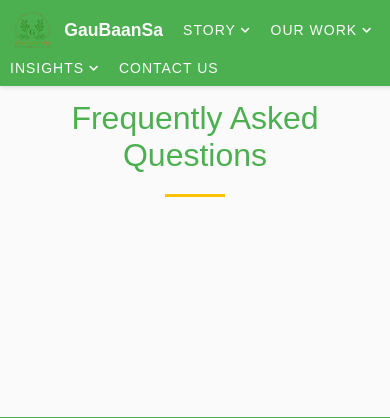
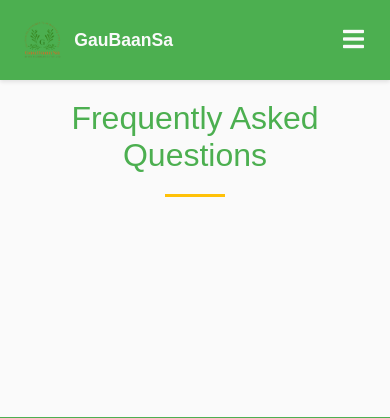
Before and after one commit to Satvik273/Green_Shelter, a Flask app: page /faq in a window 390 px wide. Shown: the top 418 px of the page. Run offline with Flask 3, Linux system fonts and the light colour scheme.

Commit message:
nav bar redesigned

```diff
--- a/static/css/components/_variables.css
+++ b/static/css/components/_variables.css
@@ -7,6 +7,7 @@
     --text-dark: #212121;     /* Deep Charcoal */
     --text-light: #757575;    /* Medium Grey */
     --white: #FAFAFA;       /* Clean Off-White */
+    --danger: #e74c3c;       /* Red for errors */
 
     /* Spacing */
     --spacing-sm: 10px;
--- a/static/css/components/contact.css
+++ b/static/css/components/contact.css
@@ -128,14 +128,12 @@
     color: var(--text-dark);
 }
 
-/* Flash Messages */
-.flash-messages {
-    padding: 0 20px;
-    max-width: 1200px;
-    /* This margin provides some space between the nav and the message. */
-    margin: 20px auto;
+/* Flash Messages Container on Contact Page */
+.flash-messages-container {
+    margin-bottom: 20px;
 }
 
+/* Generic Alert Styles */
 .alert {
     padding: 15px;
     margin-bottom: 20px;
--- /dev/null
+++ b/static/css/components/faq.css
@@ -0,0 +1,68 @@
+/* FAQ Page Styles */
+.faq-page {
+    max-width: 900px;
+    margin: 0 auto;
+    padding: 0 20px 80px; /* Top padding is now handled by the 'main' element */
+}
+
+.faq-container {
+    margin-top: 40px;
+    display: flex;
+    flex-direction: column;
+    gap: 15px;
+}
+
+.faq-item {
+    border: 1px solid #e0e0e0;
+    border-radius: 8px;
+    overflow: hidden;
+    background: var(--white);
+    transition: var(--transition);
+}
+
+.faq-item:hover {
+    border-color: var(--primary);
+}
+
+.faq-question {
+    width: 100%;
+    padding: 20px;
+    background: transparent;
+    border: none;
+    cursor: pointer;
+    display: flex;
+    justify-content: space-between;
+    align-items: center;
+    text-align: left;
+    transition: background-color 0.3s ease;
+}
+
+.faq-question h3 {
+    margin: 0;
+    color: var(--primary);
+    font-size: 1.2em;
+    font-weight: 600;
+}
+
+.faq-toggle {
+    color: var(--primary);
+    font-size: 1.2em;
+    transition: transform 0.3s ease;
+}
+
+.faq-question[aria-expanded="true"] + .faq-answer {
+    max-height: 500px; /* A large enough value */
+    padding: 0 20px 20px;
+}
+
+.faq-question[aria-expanded="true"] .faq-toggle {
+    transform: rotate(45deg);
+}
+
+.faq-answer {
+    max-height: 0;
+    overflow: hidden;
+    transition: max-height 0.4s ease-out, padding 0.4s ease-out;
+    line-height: 1.7;
+    color: var(--text-light);
+}
--- a/static/css/style.css
+++ b/static/css/style.css
@@ -9,6 +9,15 @@
 @import 'components/endorsements.css';
 @import 'components/contact.css';
 @import 'components/products.css';
+@import 'components/faq.css';
+
+/* Global Box Sizing */
+html {
+  box-sizing: border-box;
+}
+*, *:before, *:after {
+  box-sizing: inherit;
+}
 
 .site-footer {
     background-color: var(--primary);
@@ -28,7 +37,6 @@
     padding: 0;
     background-color: var(--white); /* Use the new off-white background */
     color: var(--text-dark);
-    overflow-x: hidden;
 }
 
 main {
@@ -238,7 +246,7 @@
 /* Navigation */
 .main-nav {
     background-color: var(--primary);
-    padding: var(--spacing-md) var(--spacing-xl);
+    padding: var(--spacing-md) var(--spacing-lg);
     position: fixed;
     width: 100%;
     top: 0;
@@ -246,11 +254,18 @@
     z-index: 1000;
     box-shadow: var(--shadow-sm);
     display: flex;
+    justify-content: space-between;
     align-items: center;
-    gap: var(--spacing-lg);
 }
 
-.main-nav > a {
+.nav-links-container {
+    display: flex;
+    align-items: center;
+    gap: 18px; /* Slightly reduced gap for more space */
+}
+
+.nav-links-container > a,
+.dropdown-toggle {
     text-decoration: none;
     color: var(--white);
     font-weight: 500;
@@ -260,7 +275,8 @@
     transition: color 0.3s ease;
 }
 
-.main-nav > a:hover {
+.nav-links-container > a:hover,
+.dropdown-toggle:hover {
     color: var(--secondary);
 }
 
@@ -273,6 +289,8 @@
     font-size: 1.1em;
     text-transform: none;
     letter-spacing: normal;
+    color: var(--white);
+    text-decoration: none;
 }
 
 .nav-logo img {
@@ -291,20 +309,14 @@
 }
 
 .dropdown-toggle {
-    text-decoration: none;
-    color: var(--white);
-    font-weight: 500;
-    text-transform: uppercase;
-    letter-spacing: 1px;
-    font-size: 14px;
-    transition: color 0.3s ease;
     display: flex;
     align-items: center;
     gap: 5px;
-}
-
-.dropdown-toggle:hover {
-    color: var(--secondary);
+    background: none;
+    border: none;
+    padding: 0;
+    font-family: inherit;
+    cursor: pointer;
 }
 
 .dropdown-toggle i {
@@ -368,12 +380,12 @@
 }
 
 /* Navigation link animations */
-.main-nav > a, .dropdown-toggle {
+.nav-links-container > a, .dropdown-toggle {
     position: relative;
     overflow: hidden;
 }
 
-.main-nav > a::after, .dropdown-toggle::after {
+.nav-links-container > a::after, .dropdown-toggle::after {
     content: '';
     position: absolute;
     bottom: 0;
@@ -381,60 +393,58 @@
     width: 100%;
     height: 2px;
     background: var(--secondary);
-    transition: left 0.3s ease;
+    transition: left 0.3s ease-out;
 }
 
-.main-nav > a:hover::after, .dropdown-toggle:hover::after {
+.nav-links-container > a:hover::after, .dropdown-toggle:hover::after {
     left: 0;
 }
 
 /* Mobile Navigation */
-@media (max-width: 768px) {
-    .main-nav {
-        flex-wrap: wrap;
-        padding: var(--spacing-sm);
-        gap: var(--spacing-sm);
-        transform: none !important;
-    }
+.mobile-nav-toggle {
+    display: none;
+    background: none;
+    border: none;
+    color: var(--white);
+    font-size: 1.5rem;
+    cursor: pointer;
+    z-index: 1001;
+}
 
-    .dropdown-menu {
-        position: static;
-        opacity: 1;
-        visibility: visible;
-        transform: none;
-        box-shadow: none;
-        background: rgba(255, 255, 255, 0.1);
-        backdrop-filter: blur(10px);
-        border-radius: 0;
-        min-width: 100%;
-        margin-top: 10px;
-        display: none;
-        animation: slideDown 0.3s ease-out;
-    }
+.sr-only {
+    position: absolute;
+    width: 1px;
+    height: 1px;
+    padding: 0;
+    margin: -1px;
+    overflow: hidden;
+    clip: rect(0, 0, 0, 0);
+    white-space: nowrap;
+    border: 0;
+}
 
-    @keyframes slideDown {
-        from {
-            opacity: 0;
-            transform: translateY(-10px);
-        }
-        to {
-            opacity: 1;
-            transform: translateY(0);
-        }
-    }
-
-    .dropdown:hover .dropdown-menu {
+@media (max-width: 1050px) {
+    .mobile-nav-toggle {
         display: block;
     }
 
-    .dropdown-menu a {
-        color: var(--white);
-        border-bottom: 1px solid rgba(255, 255, 255, 0.1);
-        font-size: 12px;
-        padding: 8px 15px;
-        transform: translateX(-20px);
-        opacity: 0;
-        animation: slideInLeft 0.3s ease-out forwards;
+    .main-nav {
+        padding: var(--spacing-md);
+    }
+
+    .nav-links-container {
+        position: fixed;
+        top: 0;
+        right: -100%;
+        width: 300px;
+        height: 100vh;
+        background: var(--primary);
+        flex-direction: column;
+        align-items: flex-start;
+        padding: 100px 30px 30px;
+        gap: 20px;
+        box-shadow: var(--shadow-lg);
+        transition: right 0.4s ease-in-out;
     }
 
     .dropdown-menu a:nth-child(1) { animation-delay: 0.1s; }
@@ -448,11 +458,32 @@
         }
     }
 
-    .dropdown-menu a:hover {
-        background-color: rgba(255, 255, 255, 0.1);
-        color: var(--secondary);
-        transform: translateX(5px);
+    .nav-links-container.nav-active {
+        right: 0;
     }
+
+    .dropdown {
+        width: 100%;
+    }
+
+    .dropdown-toggle {
+        width: 100%;
+        justify-content: space-between;
+        font-size: 1.2rem;
+    }
+
+    .dropdown-menu {
+        position: relative;
+        box-shadow: none;
+        opacity: 1;
+        visibility: visible;
+        transform: none;
+        background: rgba(255, 255, 255, 0.05);
+        display: none; /* Hidden by default, shown on click */
+    }
+
+    .dropdown:hover .dropdown-menu { display: none; } /* Disable hover on mobile */
+    .dropdown-toggle[aria-expanded="true"] + .dropdown-menu { display: block; }
 }
 
 /* Common Components */
--- a/templates/base.html
+++ b/templates/base.html
@@ -57,8 +57,14 @@
             <span>GauBaanSa</span>
         </a>
 
+        <button class="mobile-nav-toggle" aria-controls="nav-links-container" aria-expanded="false">
+            <span class="sr-only">Menu</span>
+            <i class="fas fa-bars"></i>
+        </button>
+
+        <div class="nav-links-container" id="nav-links-container">
             <div class="dropdown">
-            <a href="#" class="dropdown-toggle">STORY<i class="fas fa-chevron-down"></i></a>
+                <button type="button" class="dropdown-toggle">STORY<i class="fas fa-chevron-down"></i></button>
                 <div class="dropdown-menu">
                     <a href="{{ url_for('about') }}">Know Us</a>
                     <a href="{{ url_for('why_natural') }}">Why Us</a>
@@ -68,7 +74,7 @@
             </div>
 
             <div class="dropdown">
-            <a href="#" class="dropdown-toggle">OUR WORK<i class="fas fa-chevron-down"></i></a>
+                <button type="button" class="dropdown-toggle">OUR WORK<i class="fas fa-chevron-down"></i></button>
                 <div class="dropdown-menu">
                     <a href="{{ url_for('products') }}">Products & Services</a>
                     <a href="{{ url_for('projects_page') }}">Projects</a>
@@ -77,7 +83,7 @@
             </div>
 
             <div class="dropdown">
-            <a href="#" class="dropdown-toggle">INSIGHTS<i class="fas fa-chevron-down"></i></a>
+                <button type="button" class="dropdown-toggle">INSIGHTS<i class="fas fa-chevron-down"></i></button>
                 <div class="dropdown-menu">
                     <a href="{{ url_for('faq') }}">FAQ's</a>
                     <a href="{{ url_for('blog') }}">Blogs</a>
@@ -87,17 +93,9 @@
             </div>
 
             <a href="{{ url_for('contact') }}">Contact Us</a>
+        </div>
     </nav>
     <main>
-        {% with messages = get_flashed_messages(with_categories=true) %}
-            {% if messages %}
-                <div class="flash-messages">
-                    {% for category, message in messages %}
-                        <div class="alert alert-{{ category }}">{{ message }}</div>
-                    {% endfor %}
-                </div>
-            {% endif %}
-        {% endwith %}
         {% block content %}
         {% endblock %}
     </main>
@@ -150,6 +148,19 @@
     <script src="{{ url_for('static', filename='js/main.js', v=cache_buster) }}"></script>
     {% block extra_scripts %}{% endblock %}
     <script>
+        // Mobile navigation toggle
+        const mobileNavToggle = document.querySelector('.mobile-nav-toggle');
+        const navLinksContainer = document.querySelector('#nav-links-container');
+
+        mobileNavToggle.addEventListener('click', () => {
+            const isExpanded = mobileNavToggle.getAttribute('aria-expanded') === 'true';
+            mobileNavToggle.setAttribute('aria-expanded', !isExpanded);
+            navLinksContainer.classList.toggle('nav-active');
+            mobileNavToggle.querySelector('i').classList.toggle('fa-bars', isExpanded);
+            mobileNavToggle.querySelector('i').classList.toggle('fa-times', !isExpanded);
+        });
+    </script>
+    <script>
         // Handle newsletter subscription form submission
         async function handleSubscription(event) {
             event.preventDefault();
@@ -166,11 +177,11 @@
                 });
                 const result = await response.json();
                 messageEl.textContent = result.message;
-                messageEl.style.color = response.ok ? 'var(--primary-color)' : 'var(--danger-color)';
+                messageEl.style.color = response.ok ? 'var(--primary)' : 'var(--danger)';
                 if (response.ok) form.reset();
             } catch (error) {
                 messageEl.textContent = 'An unexpected error occurred. Please try again.';
-                messageEl.style.color = 'var(--danger-color)';
+                messageEl.style.color = 'var(--danger)';
             }
         }
     </script>
--- a/templates/faq.html
+++ b/templates/faq.html
@@ -1,18 +1,43 @@
+{% extends "base.html" %}
 
-{% extends "base.html" %}
+{% block extra_head %}
+<link rel="stylesheet" href="{{ url_for('static', filename='css/components/faq.css', v=cache_buster) }}">
+{% endblock %}
+
+{# Add FAQPage structured data for SEO Rich Results #}
+{% block json_ld_extra %}
+<script type="application/ld+json">
+{
+  "@context": "https://schema.org",
+  "@type": "FAQPage",
+  "mainEntity": [
+    {% for item in faqs %}
+    {
+      "@type": "Question",
+      "name": "{{ item.question }}",
+      "acceptedAnswer": {
+        "@type": "Answer",
+        "text": "{{ item.answer }}"
+      }
+    }{{ "," if not loop.last }}
+    {% endfor %}
+  ]
+}
+</script>
+{% endblock %}
 
 {% block content %}
 <div class="faq-page">
     <h1>Frequently Asked Questions</h1>
     <div class="faq-container">
-        {% for faq in faqs %}
+        {% for item in faqs %}
         <div class="faq-item">
-            <div class="faq-question">
-                <h3>{{ faq.question }}</h3>
+            <button class="faq-question" aria-expanded="false" aria-controls="faq-answer-{{ item.id }}">
+                <h3>{{ item.question }}</h3>
                 <span class="faq-toggle"><i class="fas fa-plus"></i></span>
-            </div>
-            <div class="faq-answer">
-                <p>{{ faq.answer }}</p>
+            </button>
+            <div class="faq-answer" id="faq-answer-{{ item.id }}" role="region">
+                <p>{{ item.answer }}</p>
             </div>
         </div>
         {% endfor %}
@@ -22,16 +47,13 @@
 
 {% block extra_scripts %}
 <script>
-document.querySelectorAll('.faq-question').forEach(question => {
-    question.addEventListener('click', () => {
-        const answer = question.nextElementSibling;
-        const icon = question.querySelector('.faq-toggle i');
-
-        answer.style.maxHeight = answer.style.maxHeight ? null : answer.scrollHeight + 'px';
-        icon.classList.toggle('fa-plus');
-        icon.classList.toggle('fa-minus');
-        question.classList.toggle('active');
+    document.querySelectorAll('.faq-question').forEach(button => {
+        button.addEventListener('click', () => {
+            const isExpanded = button.getAttribute('aria-expanded') === 'true';
+            button.setAttribute('aria-expanded', !isExpanded);
+            button.querySelector('.faq-toggle i').classList.toggle('fa-plus', isExpanded);
+            button.querySelector('.faq-toggle i').classList.toggle('fa-minus', !isExpanded);
+        });
     });
-});
 </script>
 {% endblock %}
```
Also changed, not shown: templates/contact.html (+9 -0 lines). Lines whose indentation alone changed are shown as unchanged.
